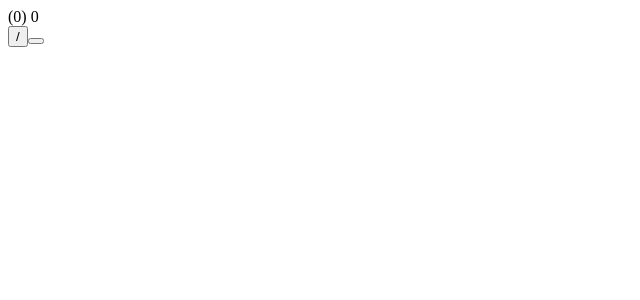
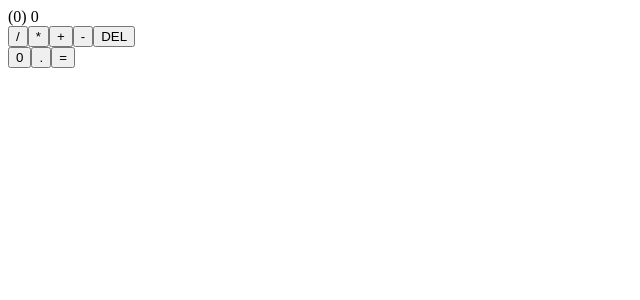
Before and after one commit to arumbaua366/calcy, a React (Create React App) app: page / in a window 1280 px wide. Shown: the top 300 px of the page, without its empty margins (0-640 px from the left). Built offline with nearby package versions, Linux system fonts and the light colour scheme.

Commit message:
set up basic buttons

```diff
--- a/src/App.js
+++ b/src/App.js
@@ -7,7 +7,15 @@
         </div>
         <div className="operators">
           <button>/</button>
-          <button></button>
+          <button>*</button>
+          <button>+</button>
+          <button>-</button>
+          <button>DEL</button>
+        </div>
+        <div className="digits">
+          <button>0</button>
+          <button>.</button>
+          <button>=</button>
         </div>
       </div>
     </div>
```
